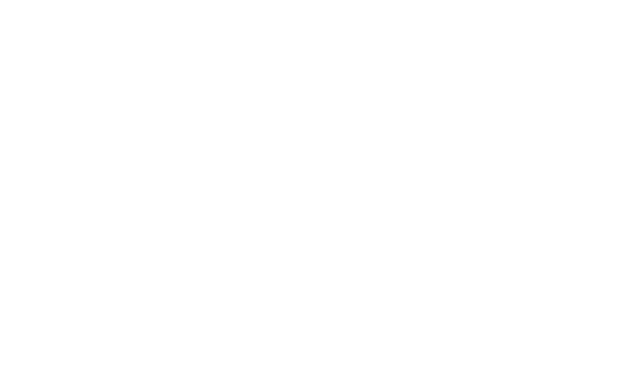
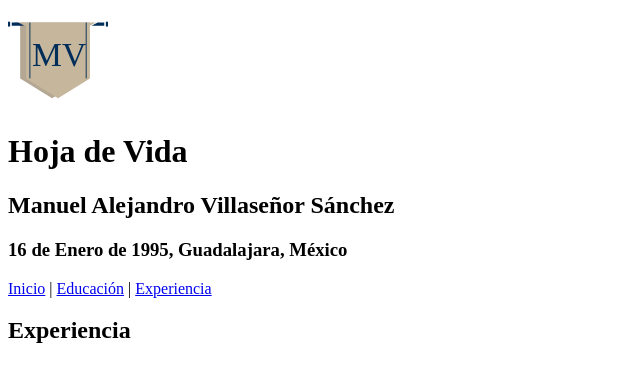
Before and after one commit to manuelvilla/Hoja_de_vida, a plain HTML site: page experiencia.html in a window 1280 px wide. Shown: the whole page, without its empty margins (0-640 px from the left). Drawn offline with Linux system fonts and the light colour scheme.

Commit message:
Inicio de página experiencia
Hasta títulos H2

```diff
--- a/experiencia.html
+++ b/experiencia.html
@@ -6,11 +6,51 @@
 	<meta name="author" content="Manuel Villaseñor">
 	<meta name="keywords" content="vida, educación, experiencia">
 	<meta name="description" content="Ejercicio de evaluación NextU">
-	<title>Hoja de vida</title>
+	<title>Experiencia</title>
 </head>
 <body>
 <header>
+
+	<svg width="100" height="100" version="1.0" id="Capa_1" xmlns="http://www.w3.org/2000/svg" xmlns:xlink="http://www.w3.org/1999/xlink" x="0px" y="0px"
+	 	viewBox="0 0 250 250" style="enable-background:new 0 0 250 250;" xml:space="preserve">
+	<style type="text/css">
+		.st0{fill:#B4A895;}
+		.st1{fill:#C6B69B;}
+		.st2{fill:#012D5B;}
+		.st3{fill:none;}
+		.st4{font-family:'Humanist777BT-RomanCondensedB';}
+		.st5{font-size:84px;}
+	</style>
+	<polygon class="st0" points="190,36.3 30.4,36.3 15.5,36.3 30.4,44.3 30.4,176 110.2,225.8 190,176 190,44.3 205,36.3 "/>
+	<polygon class="st1" points="204.8,36.3 45.2,36.3 30.2,36.3 45.2,44.3 45.2,176 125,225.8 204.8,176 204.8,44.3 219.8,36.3 "/>
+	<rect x="-0.7" y="34.3" class="st2" width="6" height="12"/>
+	<rect x="244.7" y="34.3" class="st2" width="6" height="12"/>
+	<polygon class="st2" points="25.7,36.3 9.4,36.3 9.4,44.3 40.7,44.3 "/>
+	<polygon class="st2" points="224,36.3 209.1,44.3 240.6,44.3 240.6,36.3 "/>
+	<rect x="53.6" y="36.3" class="st2" width="2.3" height="139.7"/>
+	<rect x="194.3" y="36.3" class="st2" width="2.3" height="139.7"/>
+	<rect x="60.3" y="81.2" class="st3" width="114.2" height="69"/>
+	<text transform="matrix(1 0 0 1 60.3084 143.8549)" class="st2 st4 st5">MV</text>
+	</svg>
+
+	<h1>
+		Hoja de Vida
+	</h1>
+	<h2>
+		Manuel Alejandro Villaseñor Sánchez
+	</h2>
+	<h3>
+		16 de Enero de 1995, Guadalajara, México
+	</h3>
 </header>
+<nav>
+	<a href="index.html">Inicio</a> | <a href="educacion.html">Educación</a> | <a href="experiencia.html">Experiencia</a>
+</nav>
+<article>
+  	<h2>
+		Experiencia
+	</h2>
+</article>
 <footer>
 </footer>
 </body>
```
